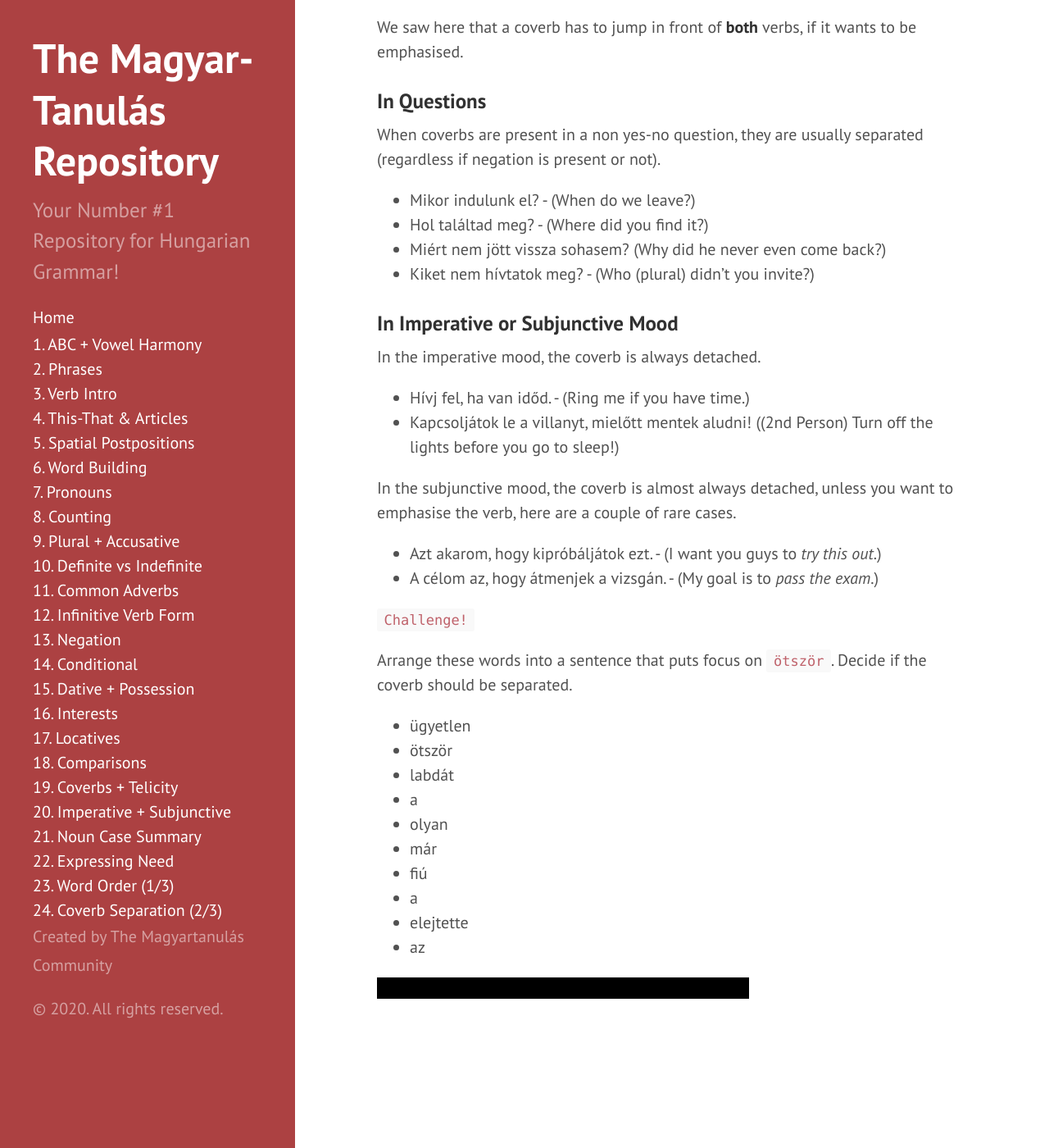
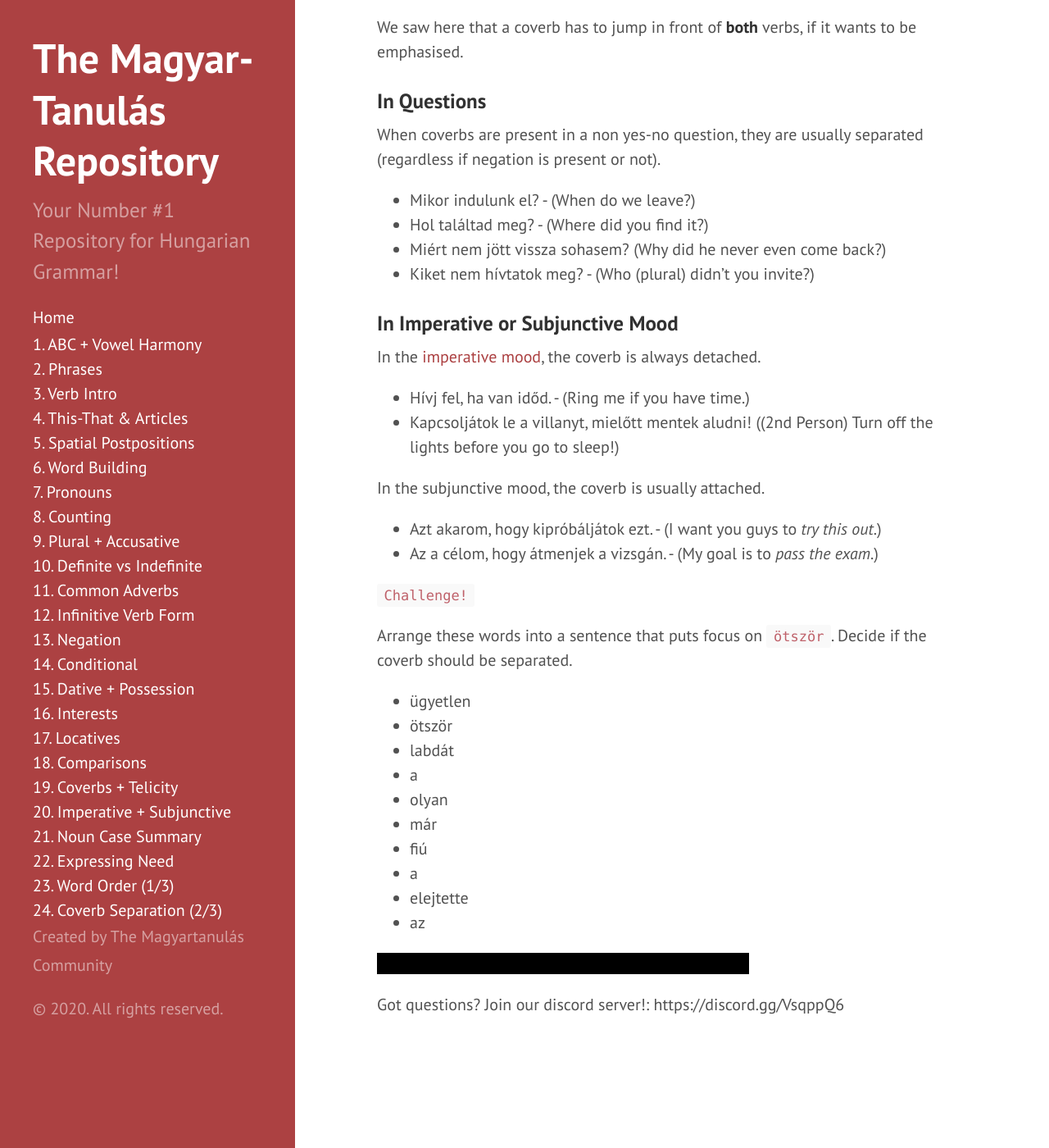
Before and after one commit to Magyartanulas/magyartanulas.github.io, a Jekyll site: the page built from coverb_separation.md, in a window 1280 px wide and 1400 px high, scrolled down 2069 px. Shown: the whole window at 82% size. Built offline with Jekyll 4.4.1, drawn with Linux system fonts in a browser that asks for light colours; comment, search, counter and statistics services are not loaded.

Commit message:
Update coverb_separation.md

```diff
--- a/coverb_separation.md
+++ b/coverb_separation.md
@@ -77,15 +77,16 @@ When coverbs are present in a non yes-no question, they are usually separated (r
 
 ### In Imperative or Subjunctive Mood
 
-In the imperative mood, the coverb is always detached.
+In the [imperative mood](https://magyartanulas.github.io/imperative_subjunctive/#the-imperative-mood), the coverb is always detached.
+
 
 * Hívj fel, ha van időd. - (Ring me if you have time.)
 * Kapcsoljátok le a villanyt, mielőtt mentek aludni! ((2nd Person) Turn off the lights before you go to sleep!)
 
-In the subjunctive mood, the coverb is almost always detached, unless you want to emphasise the verb, here are a couple of rare cases.
+In the subjunctive mood, the coverb is usually attached.
 
 * Azt akarom, hogy kipróbáljátok ezt. - (I want you guys to *try this out*.)
-* A célom az, hogy átmenjek a vizsgán. - (My goal is to *pass the exam*.)
+* Az a célom, hogy átmenjek a vizsgán. - (My goal is to *pass the exam*.)
 
 `Challenge!`
 
@@ -103,3 +104,5 @@ Arrange these words into a sentence that puts focus on `ötször`. Decide if the
 * az
 
 <span class="spoiler">Az a fiú olyan ügyetlen, már ötször ejtette el a labdát.</span>
+
+Got questions? Join our discord server!: https://discord.gg/VsqppQ6
```
